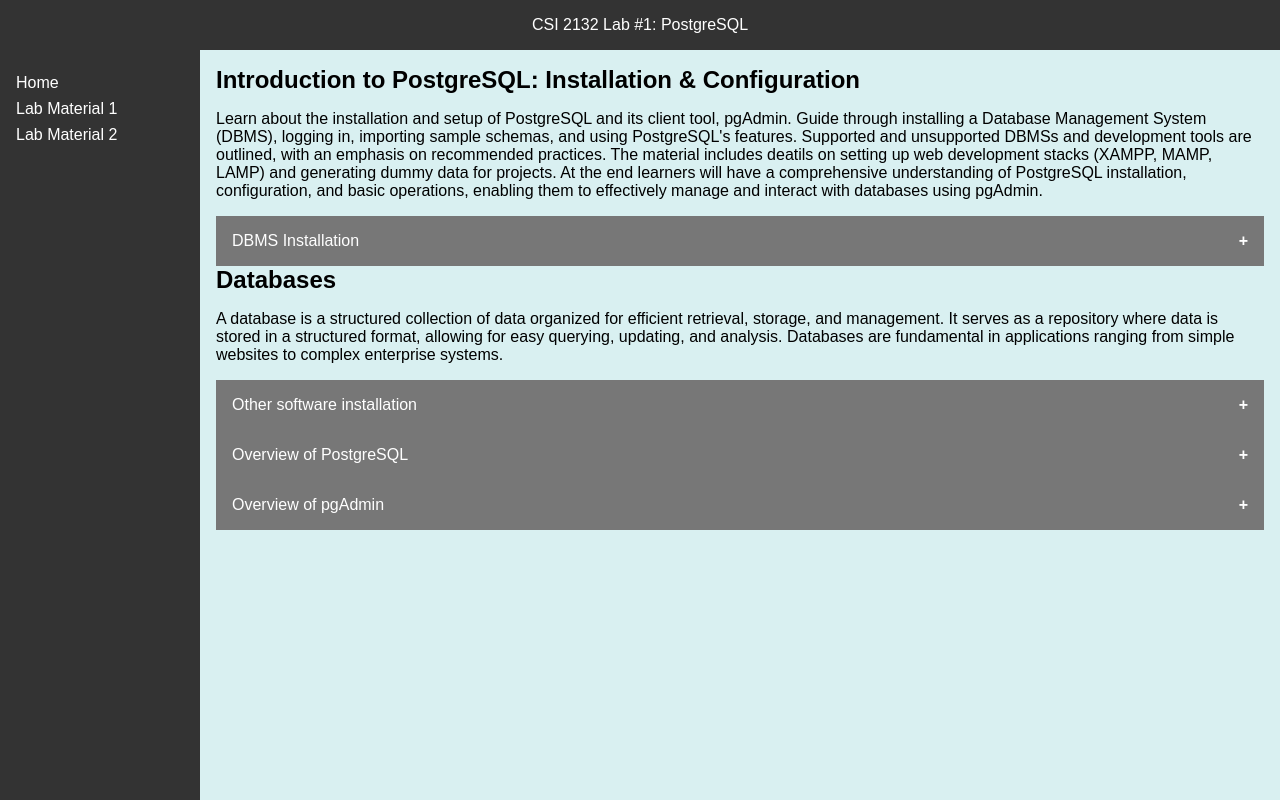
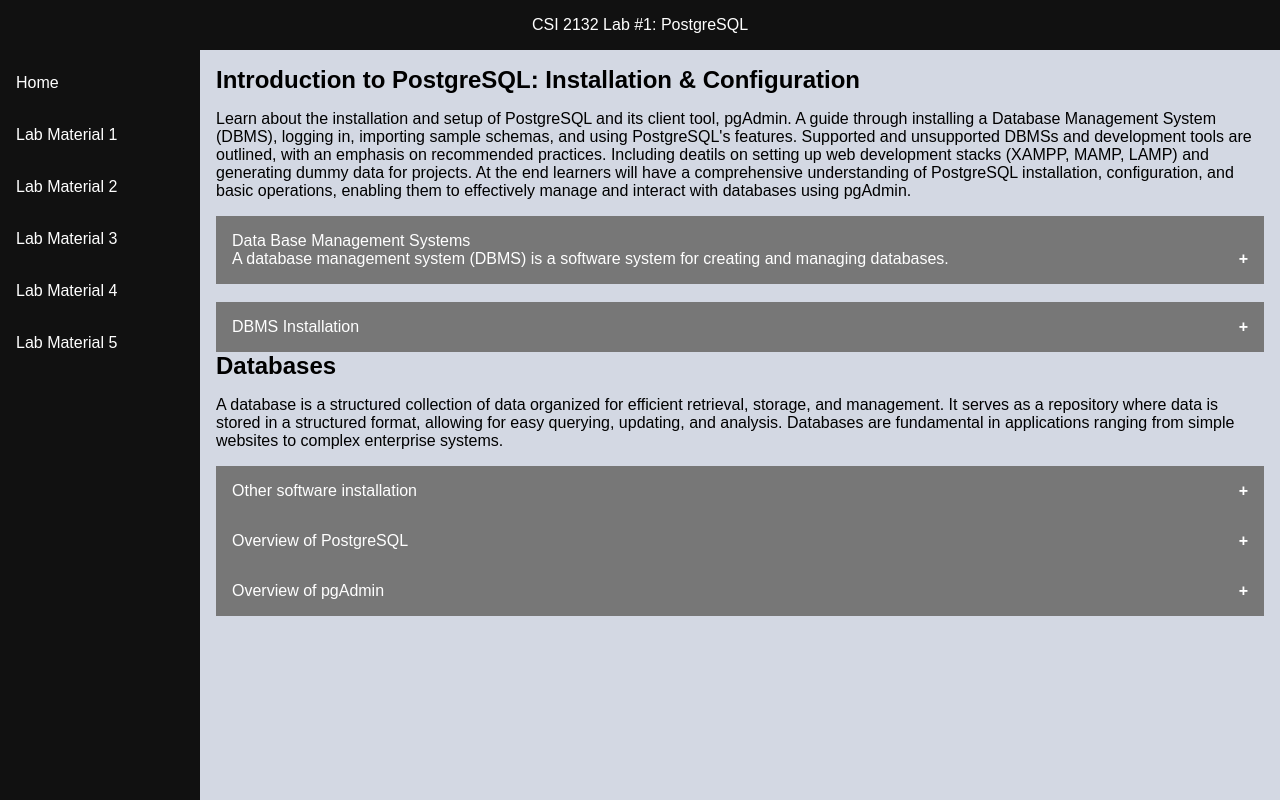
Before and after one commit to Maha-Muthu/query-craft, a Flask app: page /lab-material-one in a window 1280 px wide. Run offline with Flask 2, Linux system fonts and the light colour scheme; some libraries are stand-ins or nearby versions.

Commit message:
Lab Material 1 Setup

```diff
--- a/static/css/page-skeleton-design.css
+++ b/static/css/page-skeleton-design.css
@@ -1,18 +1,17 @@
-/*This stylesheet includes the header and side navigation design for all pages*/
-
+/* This stylesheet includes styling for the background of all the pages*/
 body {
     font-family: Arial, Helvetica, sans-serif;
     margin: 0;
     padding: 0;
     box-sizing: border-box;
-    background-color: #79cad047;
+    background-color:#D3D8E3;
     display: flex;
     flex-direction: column;
     height: 100vh;
 }
 
 header {
-    background-color: #333;
+    background-color: #111;
     color: white;
     padding: 1em;
     text-align: center;
@@ -22,7 +21,7 @@
     flex: 1;
 }
 nav {
-    background-color: #333;
+    background-color: #111;
     color: white;
     width: 200px;
     min-height: calc(100vh - 60px);
@@ -39,7 +38,7 @@
     display: block;
     margin: 0.5em 0;
 }
-@media (max-width: 600px) {
+@media (max-width: 600px) { /* Collapse the side nav to a column for smaller screen sizes*/
     nav {
         width: 100%;
         min-height: auto;
@@ -49,8 +48,8 @@
     }
 }
 
-/* Ensure responsive text sizing */
-h1, h2, p {
+
+h1, h2, h3, p {
     margin: 0 0 1rem;
     padding: 0;
 }
--- a/templates/lab-material-one.html
+++ b/templates/lab-material-one.html
@@ -14,21 +14,56 @@
   <header>CSI 2132 Lab #1: PostgreSQL</header>
   <div class="container">
     <nav>
-      <a href="/">Home</a>
+      <a href="{{ url_for('student_homepage') }}">Home</a>
+      <br>
       <a href="#">Lab Material 1</a>
+      <br>
       <a href="#">Lab Material 2</a>
-      <a href="#"></a>
+      <br>
+      <a href="#">Lab Material 3</a>
+      <br>
+      <a href="#">Lab Material 4</a>
+      <br>
+      <a href="#">Lab Material 5</a>
     </nav>
     <main>
       <h2>Introduction to PostgreSQL: Installation & Configuration</h2>
-      <p>Learn about the installation and setup of PostgreSQL and its client tool, pgAdmin. Guide through installing a
+      <p>Learn about the installation and setup of PostgreSQL and its client tool, pgAdmin. A guide through installing a
         Database Management System (DBMS), logging in, importing sample schemas, and using PostgreSQL's features.
         Supported and unsupported DBMSs and development tools are outlined, with an emphasis on recommended practices.
-        The material includes deatils on setting up web development stacks (XAMPP, MAMP, LAMP) and generating dummy data
+        Including deatils on setting up web development stacks (XAMPP, MAMP, LAMP) and generating dummy data
         for projects. At the end learners will have a comprehensive understanding of PostgreSQL installation,
         configuration, and basic operations, enabling them to effectively manage and interact with databases using
         pgAdmin.</p>
-
+      <button class="collapsible">Data Base Management Systems <br> A database management system (DBMS) is a software
+        system for creating and managing databases.</button>
+      <div class="content">
+        <p>The suggested DBMS for this course are:</p>
+        <ul>
+          <li>MySQL</li>
+          <li>MariaDB</li>
+          <li>PostgreSQL</li>
+        </ul>
+        <p>Throughout the lectures and lab will be on PostgresSQL</p>
+        <p>Other DBMS Available include:</p>
+        <ul>
+          <li>ORACLE</li>
+          <li>Microsoft SQL Server</li>
+          <li>IBM DB2</li>
+        </ul>
+        <p>Other types of databases include:</p>
+        <ul>
+          <li>Key/value stores</li>
+          <li>NoSQL databases</li>
+          <li>Column-oriented databases</li>
+          <li>Document-oriented databases</li>
+          <li>Graph databases</li>
+          <li>Object-Oriented databases</li>
+          <li>Map/Reduce frameworks</li>
+          <li>Semantic data stores</li>
+        </ul>
+      </div>
+      <br>
       <button class="collapsible">DBMS Installation</button>
       <div class="content">
         <p>Lorem ipsum dolor sit amet, consectetur adipisicing elit, sed do eiusmod tempor incididunt ut labore et
--- a/templates/student-homepage.html
+++ b/templates/student-homepage.html
@@ -5,7 +5,7 @@
   <meta charset="UTF-8">
   <meta name="viewport" content="width=device-width, initial-scale=1.0">
   <title>Student Homepage</title>
-  <link rel="stylesheet" href="static/css/studenthomepage/homescreen.css">
+  <link rel="stylesheet" href="static/css/page-skeleton-design.css">
   <link rel="stylesheet" href="static/css/studenthomepage/docker-info-popup.css">
 </head>
 
```
Also changed, not shown: static/css/studenthomepage/homescreen.css (deleted, +0 -55 lines).
